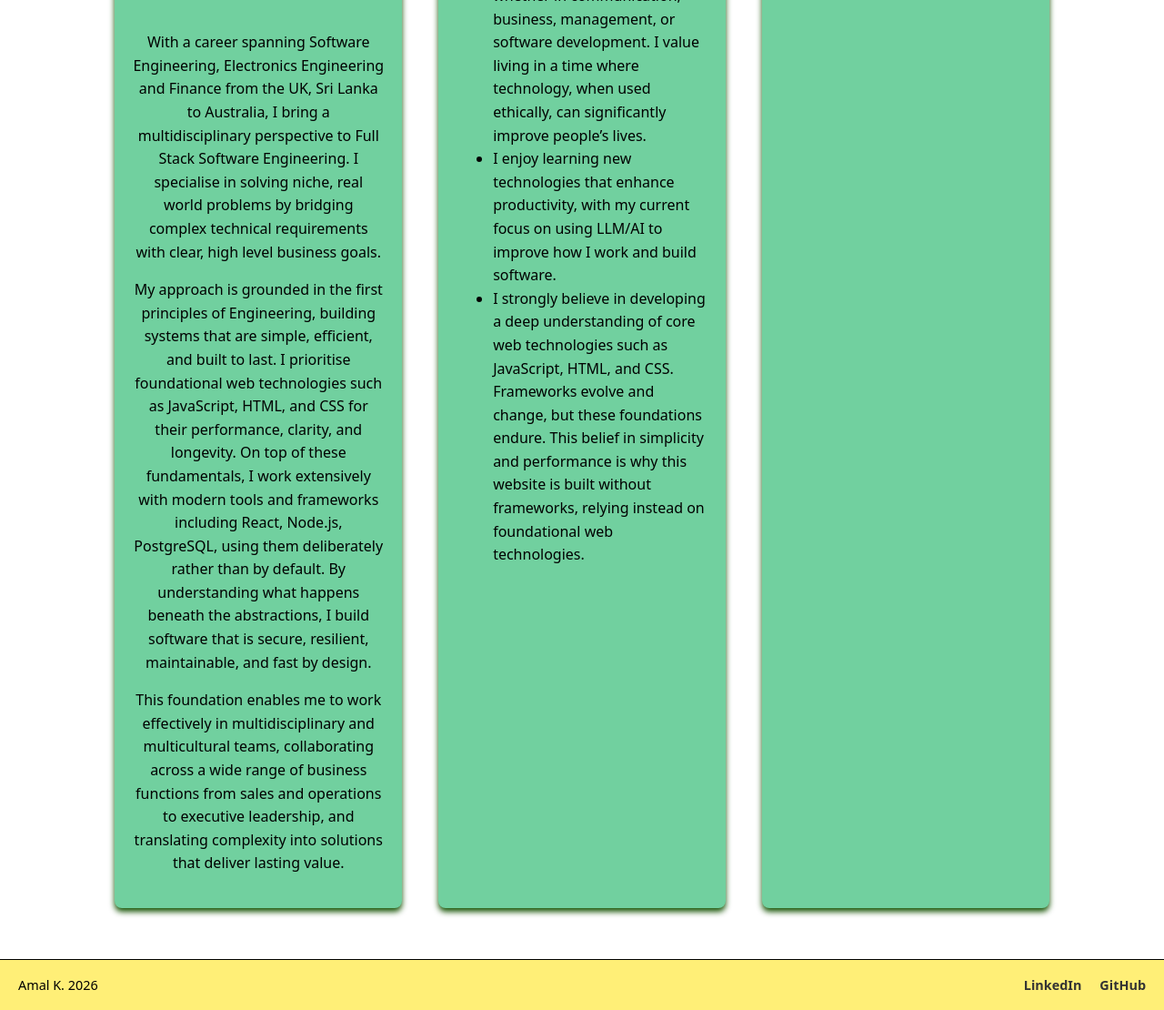
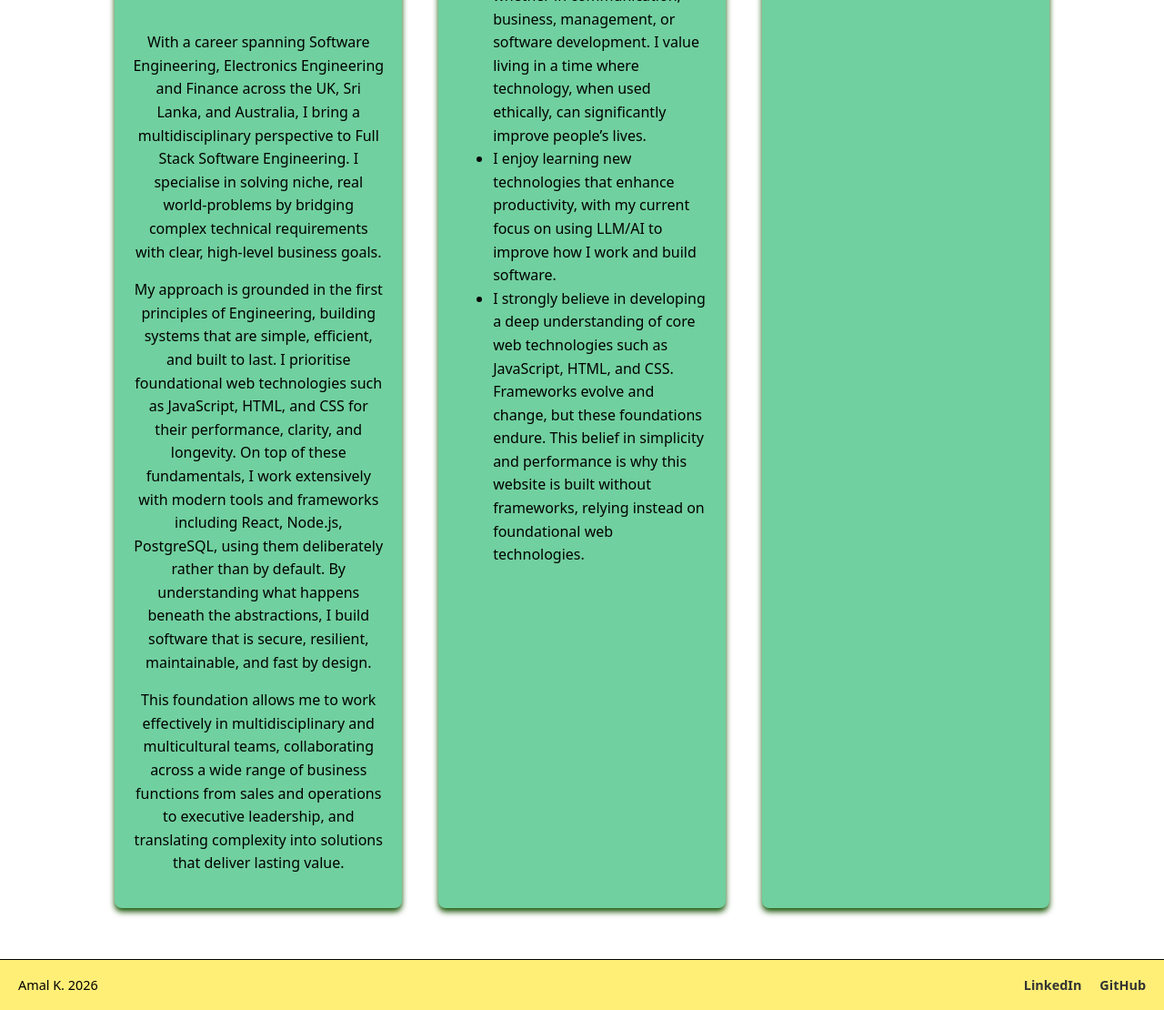
Before and after one commit to amalk-au/amalk-au.github.io, a website: page index.html in a window 1280 px wide. Shown: the part 499-1609 px from the top of the page at 91% size. Drawn offline with Linux system fonts and the light colour scheme.

Commit message:
fix: Update content grammar

```diff
--- a/index.html
+++ b/index.html
@@ -75,10 +75,10 @@
 
           <p>
             With a career spanning Software Engineering, Electronics Engineering
-            and Finance from the UK, Sri Lanka to Australia, I bring a
+            and Finance across the UK, Sri Lanka, and Australia, I bring a
             multidisciplinary perspective to Full Stack Software Engineering. I
-            specialise in solving niche, real world problems by bridging complex
-            technical requirements with clear, high level business goals.
+            specialise in solving niche, real world-problems by bridging complex
+            technical requirements with clear, high-level business goals.
           </p>
           <p>
             My approach is grounded in the first principles of Engineering,
@@ -92,7 +92,7 @@
             resilient, maintainable, and fast by design.
           </p>
           <p>
-            This foundation enables me to work effectively in multidisciplinary
+            This foundation allows me to work effectively in multidisciplinary
             and multicultural teams, collaborating across a wide range of
             business functions from sales and operations to executive
             leadership, and translating complexity into solutions that deliver
```
